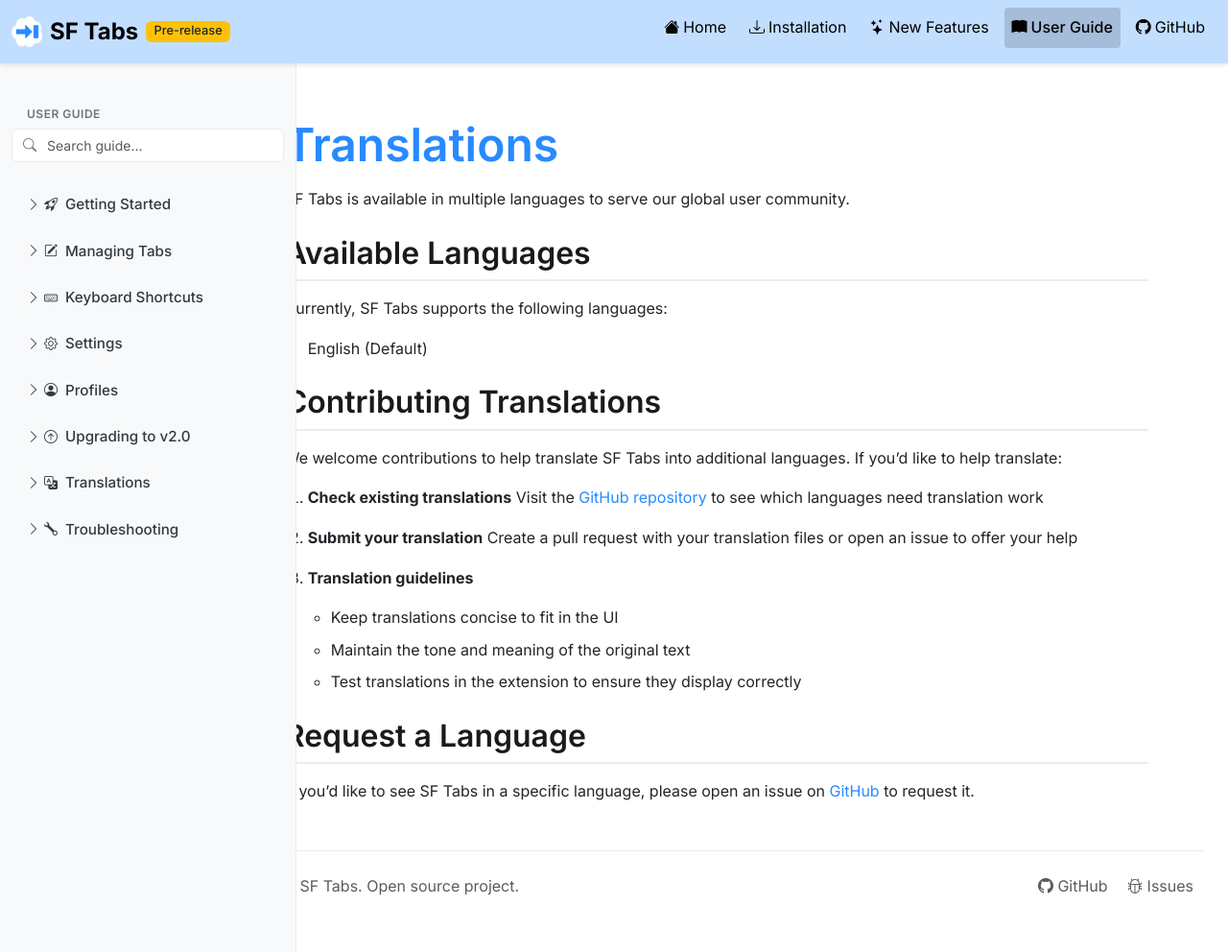
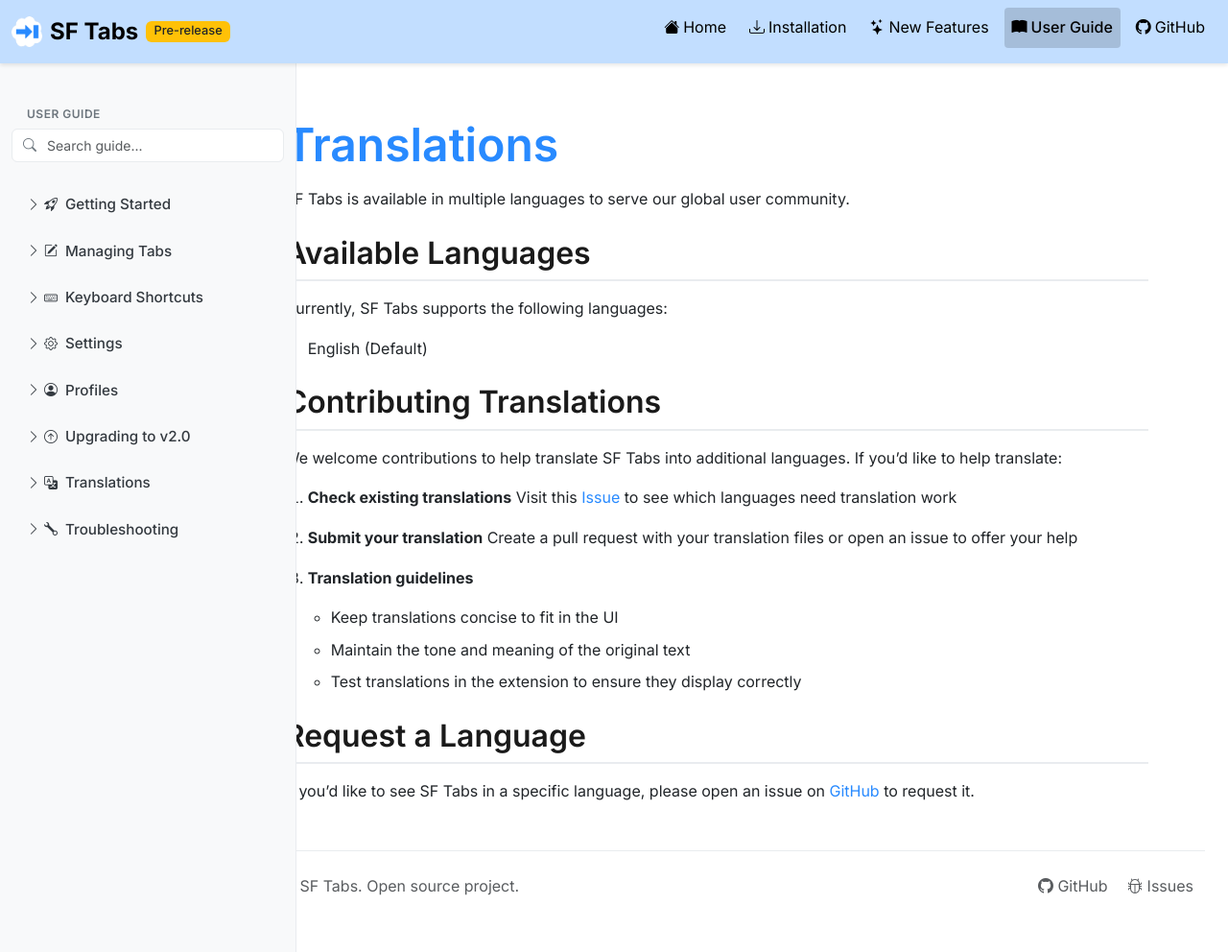
Before and after one commit to chrisrouse/sftabs, a Jekyll site: the page built from docs/translations.md, in a window 1280 px wide and 992 px high. Shown: the whole window at 96% size. Built offline with Jekyll 4.4.1, drawn with Linux system fonts in a browser that asks for light colours; nearby versions of some CDN libraries.

Commit message:
Update link to translation issue in documentation

```diff
--- a/docs/translations.md
+++ b/docs/translations.md
@@ -17,7 +17,7 @@
 We welcome contributions to help translate SF Tabs into additional languages. If you'd like to help translate:
 
 1. **Check existing translations**
-   Visit the [GitHub repository](https://github.com/chrisrouse/sftabs) to see which languages need translation work
+   Visit this [Issue](https://github.com/chrisrouse/sftabs/issues/12) to see which languages need translation work
 
 2. **Submit your translation**
    Create a pull request with your translation files or open an issue to offer your help
```
